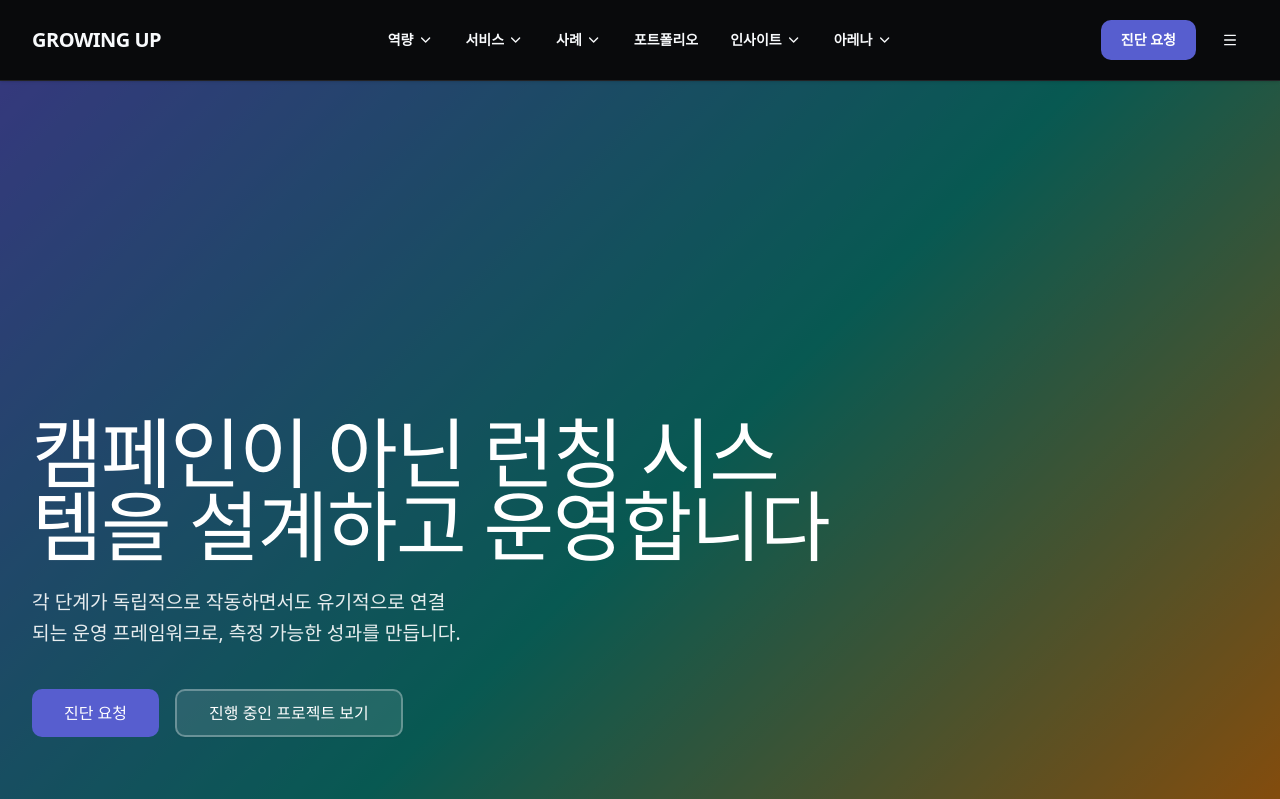
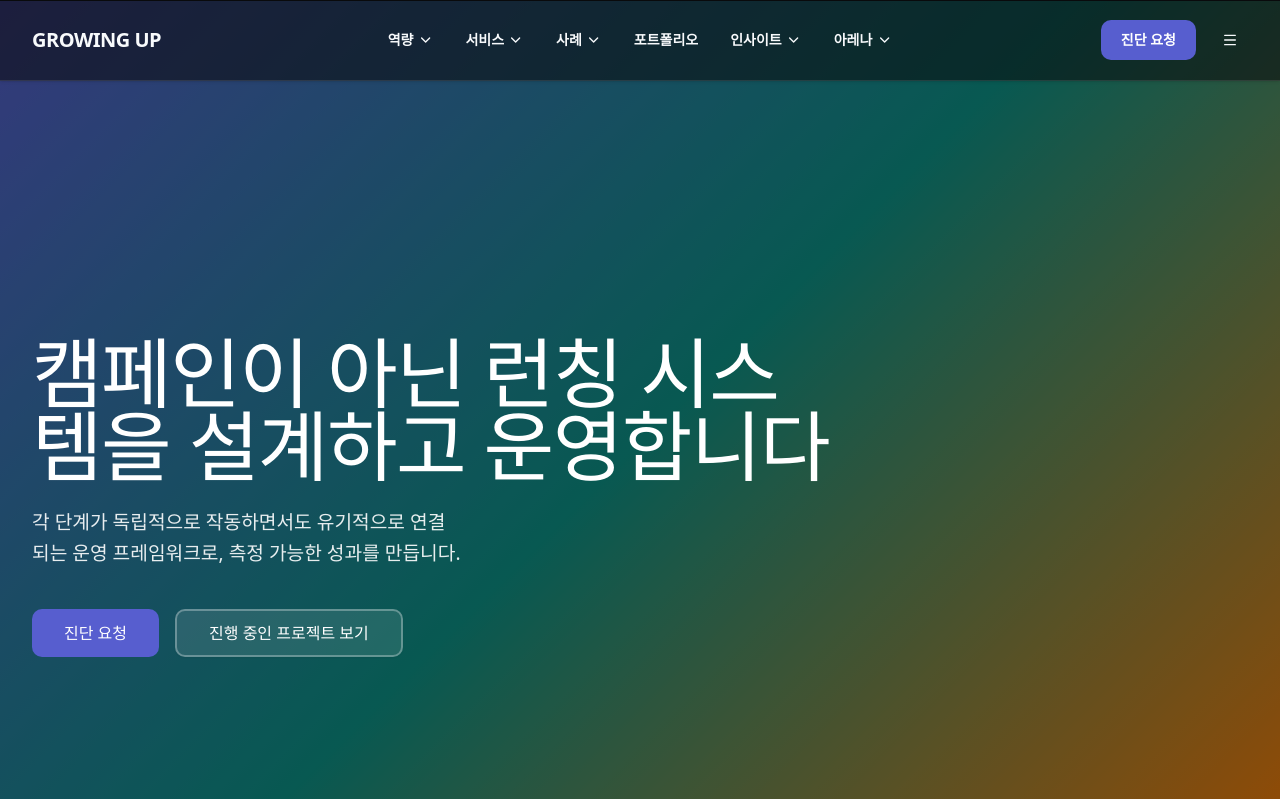
Before and after one commit to Haeseong-Kwon/growingup-homepage, a Next.js app: page /capabilities in a window 1280 px wide. Shown: the top 799 px of the page. Built offline with nearby package versions, Linux system fonts and the light colour scheme.

Commit message:
영상 헤더 적용

```diff
--- a/src/components/layout/site-shell.tsx
+++ b/src/components/layout/site-shell.tsx
@@ -13,14 +13,18 @@ interface SiteShellProps {
  */
 export function SiteShell({ children }: SiteShellProps) {
   const pathname = usePathname();
-  const isHome = pathname === "/";
+
+  // VideoHero가 있는 페이지들은 헤더 높이만큼 padding-top을 추가하지 않음
+  // (VideoHero가 -mt-[var(--header-h)]로 헤더까지 올라가야 하므로)
+  const pagesWithVideoHero = ["/", "/capabilities", "/arena", "/portfolio", "/services", "/cases", "/insights"];
+  const hasVideoHero = pagesWithVideoHero.includes(pathname);
 
   return (
     <main
       id="app-shell"
       className={cn(
         "flex-1",
-        !isHome && "pt-[var(--header-h)]"
+        !hasVideoHero && "pt-[var(--header-h)]"
       )}
     >
       {children}
```
